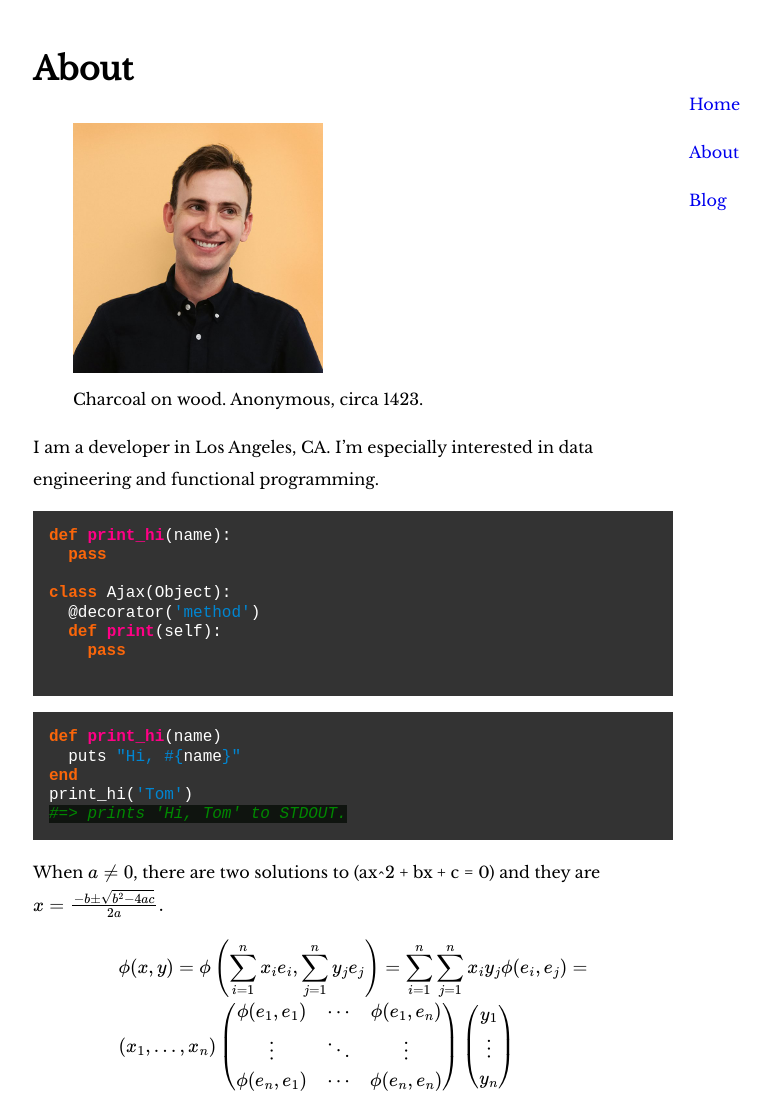
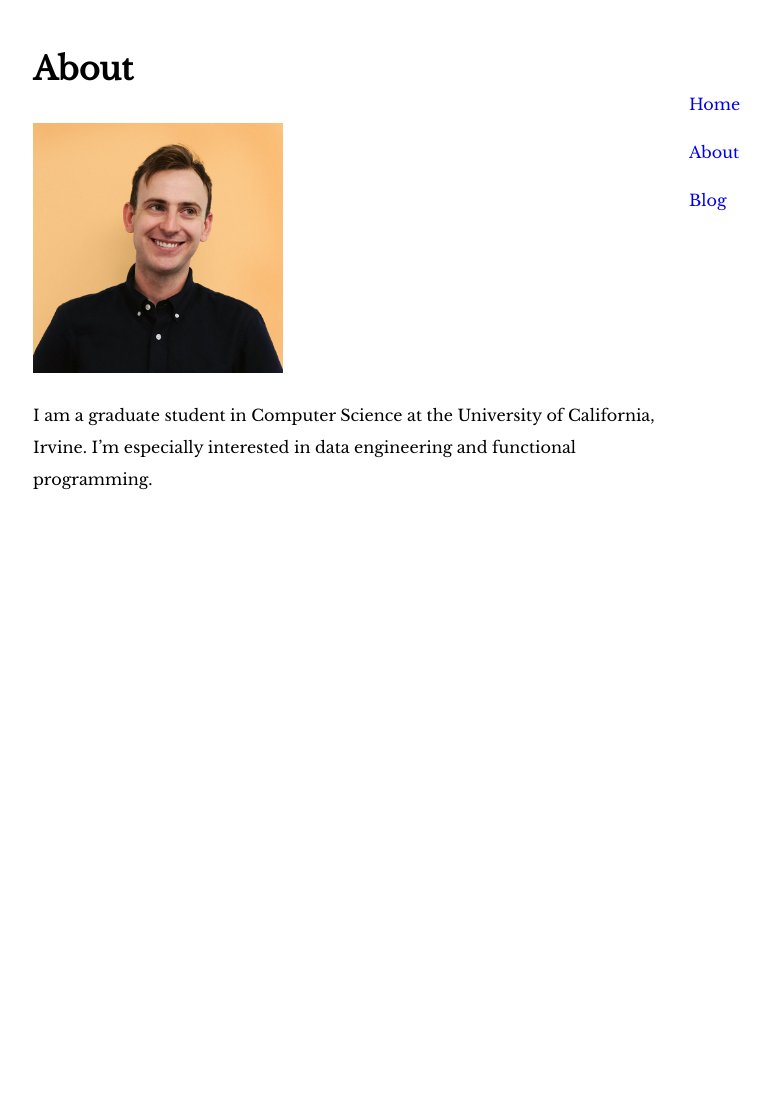
Before and after one commit to alexkonrad/alexkonrad.github.io, a Jekyll site: the page built from about.md, in a window 1280 px wide. Shown: the whole page, without its empty margins (207-978 px from the left). Built offline with Jekyll 4.4.1, drawn with Linux system fonts in a browser that asks for light colours; formulas are drawn with MathJax 3; after the commit the page ends 900 px from its top, so only the background shows below that.

Commit message:
WIP Rebuild

````diff
--- a/_sass/main.scss
+++ b/_sass/main.scss
@@ -55,6 +55,11 @@ pre {
   padding: 1em;
 }
 
+figure {
+  border: 1px solid black;
+  padding: 1em;
+}
+
 .profile-picture {
   width: 250px;
 }
--- a/about.md
+++ b/about.md
@@ -5,50 +5,6 @@ title: About
 ---
 # About
 
-<figure>
-  <img src="{{ site.profile_picture }}" class="profile-picture" />
-  <figcaption>Charcoal on <strong>wood</strong>. Anonymous, circa 1423.</figcaption>
-</figure>
+<img src="{{ site.profile_picture }}" class="profile-picture" />
 
-I am a developer in Los Angeles, CA. I'm especially interested in data engineering and functional programming.
-
-```python
-def print_hi(name):
-  pass
-
-class Ajax(Object):
-  @decorator('method')
-  def print(self):
-    pass
-
-```
-
-```ruby
-def print_hi(name)
-  puts "Hi, #{name}"
-end
-print_hi('Tom')
-#=> prints 'Hi, Tom' to STDOUT.
-```
-
-
-When $a \ne 0$, there are two solutions to \(ax^2 + bx + c = 0\) and they are
-$$x = {-b \pm \sqrt{b^2-4ac} \over 2a}.$$
-
-
-$$
-\begin{align*}
-  & \phi(x,y) = \phi \left(\sum_{i=1}^n x_ie_i, \sum_{j=1}^n y_je_j \right)
-  = \sum_{i=1}^n \sum_{j=1}^n x_i y_j \phi(e_i, e_j) = \\
-  & (x_1, \ldots, x_n) \left( \begin{array}{ccc}
-      \phi(e_1, e_1) & \cdots & \phi(e_1, e_n) \\
-      \vdots & \ddots & \vdots \\
-      \phi(e_n, e_1) & \cdots & \phi(e_n, e_n)
-    \end{array} \right)
-  \left( \begin{array}{c}
-      y_1 \\
-      \vdots \\
-      y_n
-    \end{array} \right)
-\end{align*}
-$$
+I am a graduate student in Computer Science at the University of California, Irvine. I'm especially interested in data engineering and functional programming.
````
Also changed, not shown: _posts/2019-05-01-dna.md (+41 -0 lines), index.md (+1 -7 lines).
